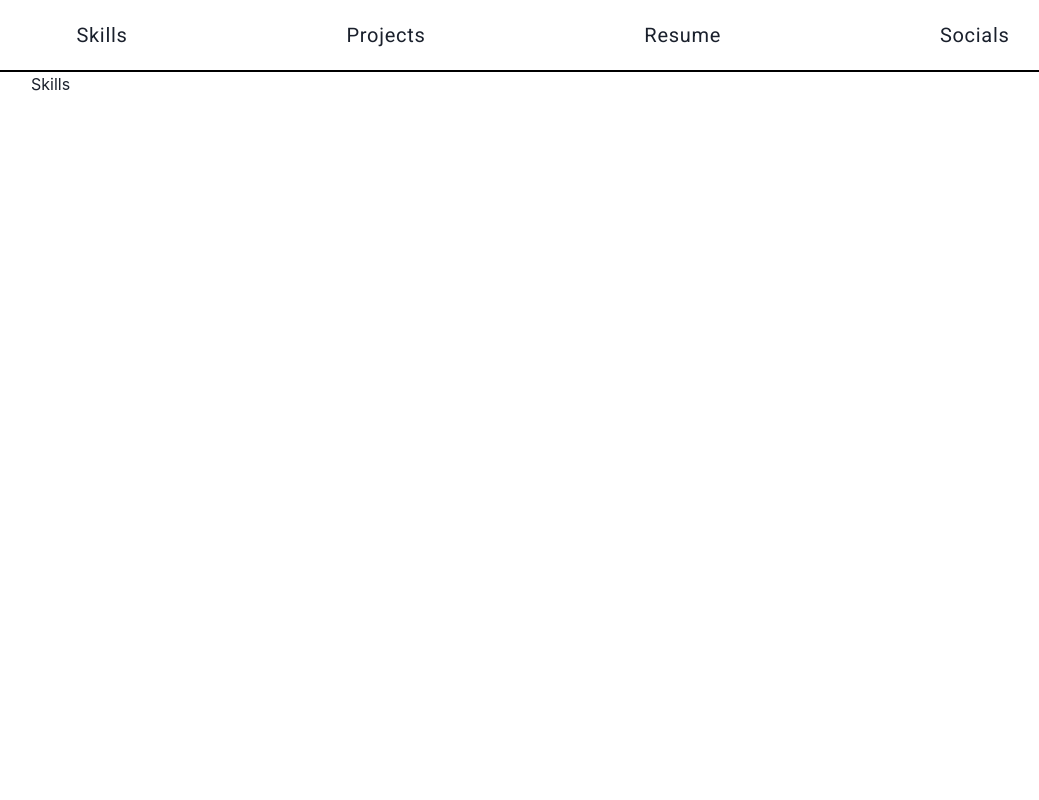
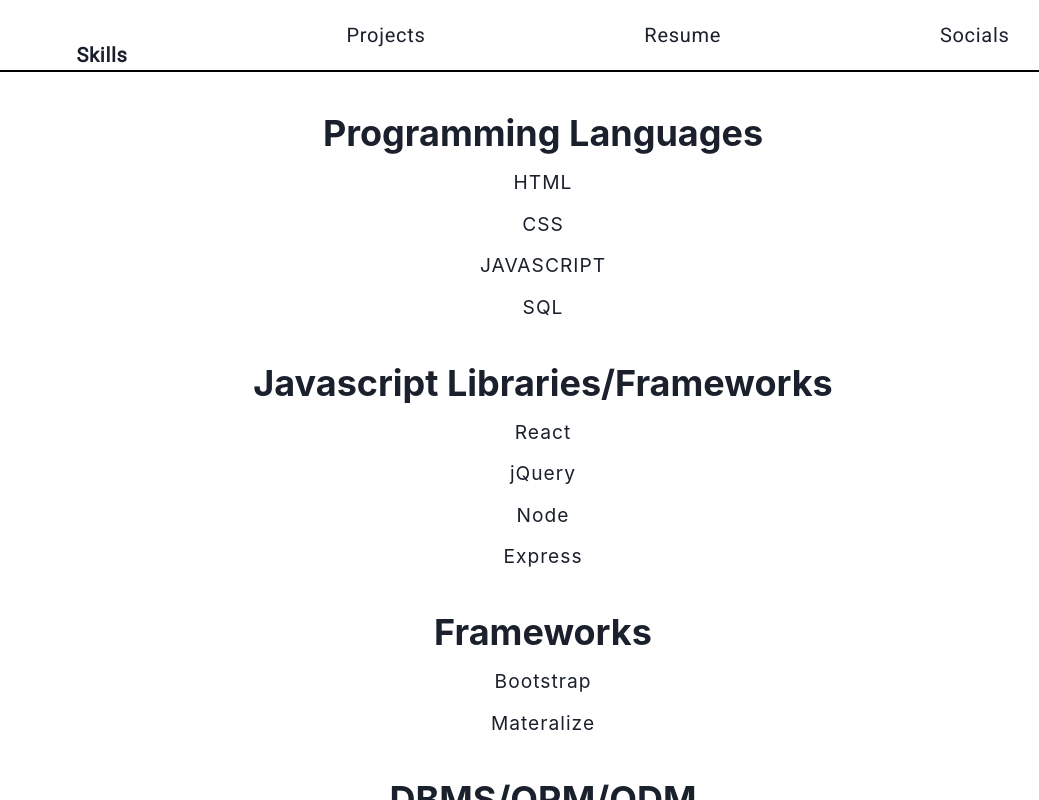
Before and after one commit to AlexUrielContreras/alex-website, a React (Create React App) app: page / in a window 1280 px wide. Both pictures are taken after a click on the link "Skills". Shown: the top 800 px of the page, without its empty margins (97-1136 px from the left). Built offline with nearby package versions, Linux system fonts and the light colour scheme.

Commit message:
added class if tab is selected and added skill list content

```diff
--- a/src/App.js
+++ b/src/App.js
@@ -8,11 +8,10 @@
 function App() {
   const tabs = ['Skills', 'Projects', 'Resume', 'Socials'];
 
-  const [currentTab, setCurrentTab ] = useState(tabs[0])
+  const [currentTab, setCurrentTab ] = useState(' ')
+  console.log(currentTab)
 
   function renderTab(name) {
-    console.log(name)
-
     switch (name) {
     case 'Skills':
       return <Skills />
@@ -26,7 +25,7 @@
   return (
     <ChakraProvider>
       <header>
-        <Nav tabs={tabs} setCurrentTab={setCurrentTab}/>
+        <Nav tabs={tabs} setCurrentTab={setCurrentTab} currentTab={currentTab} />
       </header>
       <main>
         {renderTab(currentTab.tab)}
--- a/src/componets/Nav.js
+++ b/src/componets/Nav.js
@@ -1,11 +1,11 @@
 import { Link, Flex} from '@chakra-ui/react';
 
-function Nav({tabs, setCurrentTab}) {
-
+function Nav({tabs, setCurrentTab, currentTab}) {
+    console.log(currentTab.tab)
     return (
         <Flex justifyContent='space-around' fontSize='xl' py={5}>
             {tabs.map(tab => (
-                <Link key={tab} onClick={() => setCurrentTab({tab})}>{tab}</Link>
+                <Link key={tab} onClick={() => setCurrentTab({tab})} className={`${currentTab.tab === tab && 'selected'}`}>{tab}</Link>
             ))}
         </Flex>
     )
--- a/src/index.css
+++ b/src/index.css
@@ -17,3 +17,14 @@
   transform: translate(0, 20px);
   font-weight: bolder;
 }
+.skill-list {
+  display: flex;
+  flex-direction: column;
+  align-items: center
+}
+.skill-item {
+  list-style: none;
+  margin-top: .8rem;
+  letter-spacing: 1px;
+  font-size: 1.2rem
+}
--- a/src/pages/Skills.js
+++ b/src/pages/Skills.js
@@ -1,8 +1,57 @@
+import { Box, Flex, Heading } from '@chakra-ui/react';
+
 function Skills() {
     return (
         <>
-
-        <div>Skills</div>
+            <Box >
+                <Heading as='h2' textAlign='center' mt={10} fontSize={{base: '2xl' , md: '4xl'}}>Programming Languages</Heading>
+                <ul className='skill-list'>
+                    <li className='skill-item'>HTML</li>
+                    <li className='skill-item'>CSS</li>
+                    <li className='skill-item'>JAVASCRIPT</li>
+                    <li className='skill-item'>SQL</li>
+                </ul>
+            </Box>
+            <Box >
+                <Heading as='h2' textAlign='center' mt={10} fontSize={{base: '2xl' , md: '4xl'}}>Javascript Libraries/Frameworks</Heading>
+                <ul className='skill-list'>
+                    <li className='skill-item'>React</li>
+                    <li className='skill-item'>jQuery</li>
+                    <li className='skill-item'>Node</li>
+                    <li className='skill-item'>Express</li>
+                </ul>
+            </Box>
+            <Box >
+                <Heading as='h2' textAlign='center' mt={10} fontSize={{base: '2xl' , md: '4xl'}}>Frameworks</Heading>
+                <ul className='skill-list'>
+                    <li className='skill-item'>Bootstrap</li>
+                    <li className='skill-item'>Materalize</li>
+                </ul>
+            </Box>
+            <Box >
+                <Heading as='h2' textAlign='center' mt={10} fontSize={{base: '2xl' , md: '4xl'}}>DBMS/ORM/ODM</Heading>
+                <ul className='skill-list'>
+                    <li className='skill-item'>MYSQL</li>
+                    <li className='skill-item'>MongoDB</li>
+                    <li className='skill-item'>Sequelize</li>
+                    <li className='skill-item'>Mongoose</li>
+                </ul>
+            </Box>
+            <Box >
+                <Heading as='h2' textAlign='center' mt={10} fontSize={{base: '2xl' , md: '4xl'}}>Other Tools</Heading>
+                <ul className='skill-list'>
+                    <li className='skill-item'>Jest</li>
+                    <li className='skill-item'>HandleBars</li>
+                    <li className='skill-item'>PWA</li>
+                </ul>
+            </Box>
+           {/* <Box>
+                <Heading as='h3' fontSize='3xl'>Key</Heading>
+                <Box>
+                    <p>1 :  Intermediate</p>
+                    <p>1 :  Proficent</p>
+                </Box>
+            </Box> */}
         </>
     )
 };
```
